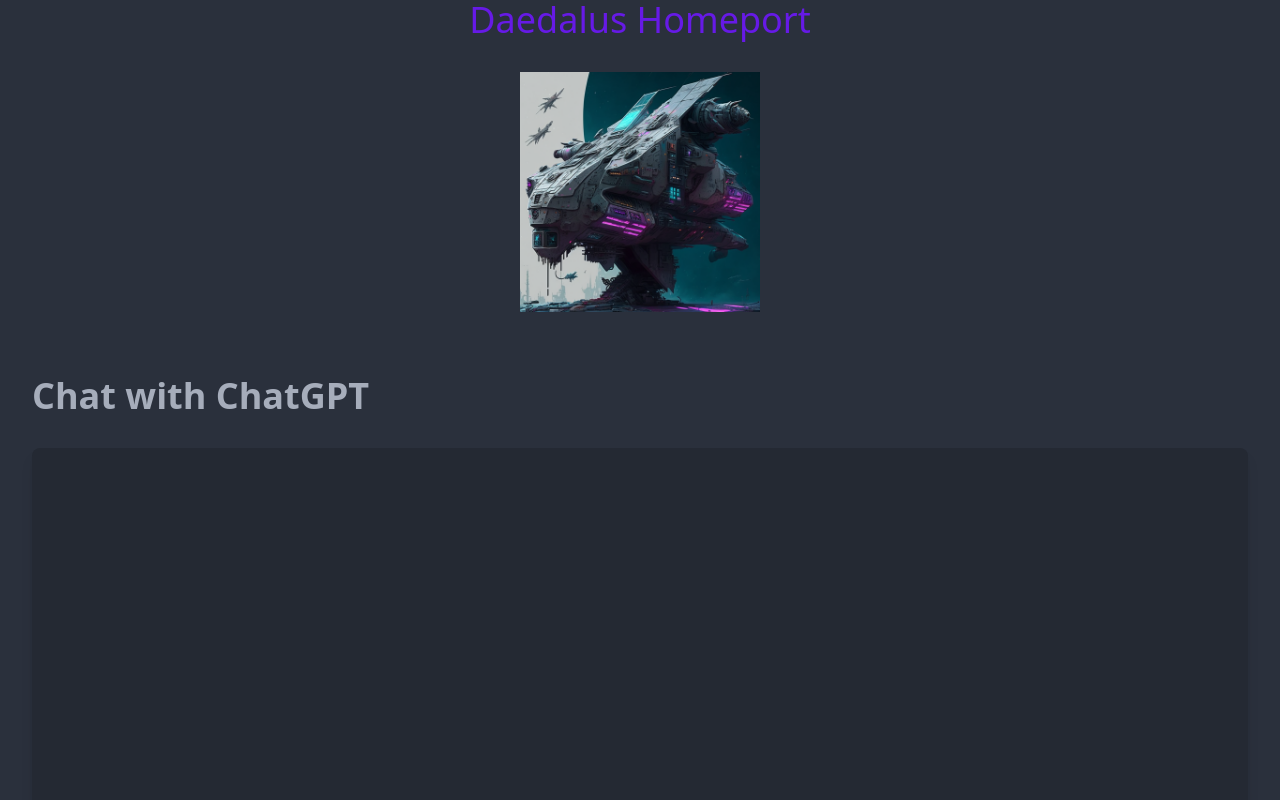
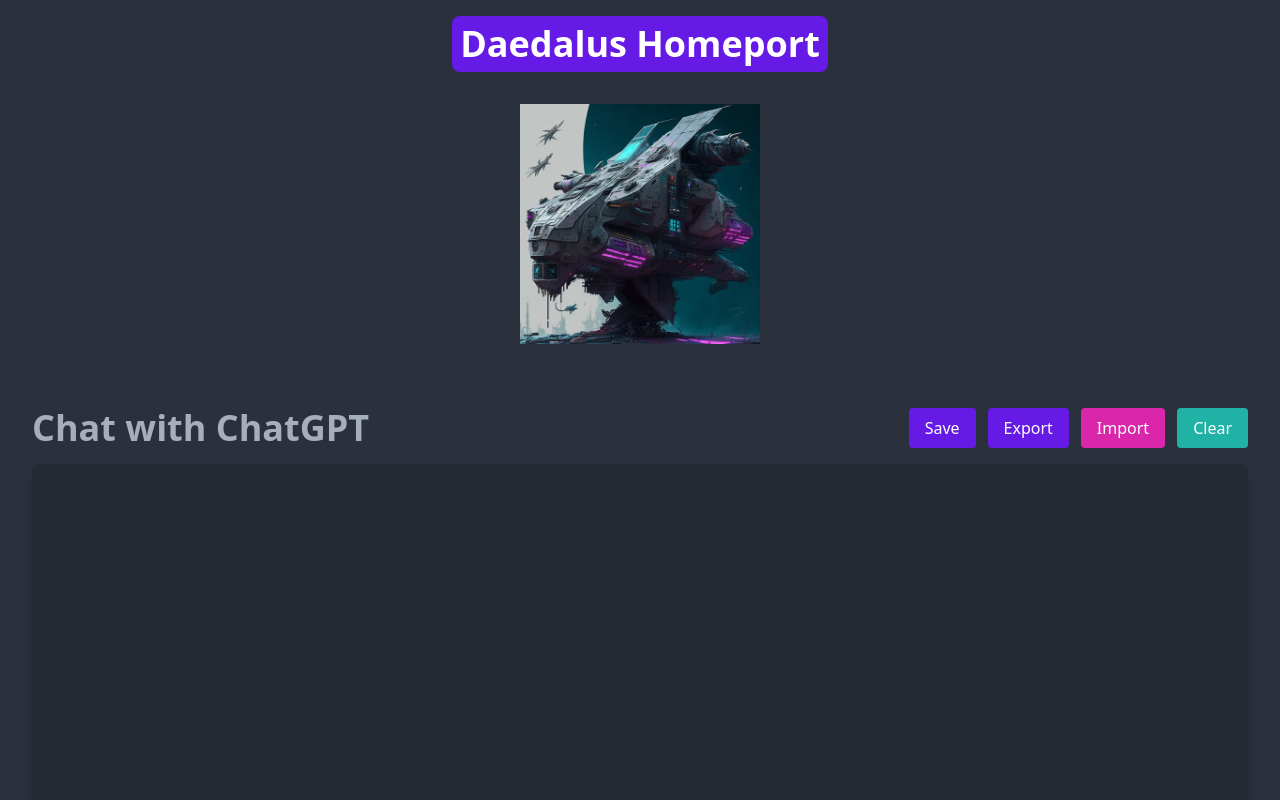
Before and after one commit to DaedalusHub/daedalus-homeport, a Next.js app: page / in a window 1280 px wide. Shown: the top 800 px of the page. Built offline with nearby package versions, Linux system fonts and the light colour scheme.

Commit message:
feat(chat): add import & export

```diff
--- a/components/Chat.tsx
+++ b/components/Chat.tsx
@@ -1,6 +1,7 @@
 import React, { useState } from 'react';
 import ChatInput from './ChatInput';
 import ChatHistory from './ChatHistory';
+import ChatHeader from './ChatHeader';
 import { requestAPI } from '../utils';
 
 interface Message {
@@ -24,9 +25,49 @@ const Chat: React.FC = () => {
         addMessage('ChatGPT', chatGPTResponse);
     };
 
+    const handleSave = () => {
+        const chatText = messages
+            .map((message) => `--${message.author}--\n\n${message.content}`)
+            .join('\n\n\n');
+
+        const blob = new Blob([chatText], { type: 'text/plain;charset=utf-8' });
+        const href = URL.createObjectURL(blob);
+        const link = document.createElement('a');
+        link.href = href;
+        link.download = 'chat_history.txt';
+        link.click();
+        URL.revokeObjectURL(href);
+    };
+
+    const handleClear = () => {
+        setMessages([]);
+    };
+
+    const handleExport = () => {
+        const data = JSON.stringify(messages);
+        const blob = new Blob([data], {
+            type: 'application/json;charset=utf-8'
+        });
+        const href = URL.createObjectURL(blob);
+        const link = document.createElement('a');
+        link.href = href;
+        link.download = 'chat_history.json';
+        link.click();
+        URL.revokeObjectURL(href);
+    };
+
+    const handleImport = (importedMessages: Message[]) => {
+        setMessages(importedMessages);
+    };
+
     return (
         <div className="bg-base-100 p-8 min-h-screen flex flex-col w-screen">
-            <h1 className="text-4xl font-bold mb-8">Chat with ChatGPT</h1>
+            <ChatHeader
+                onSave={handleSave}
+                onClear={handleClear}
+                onExport={handleExport}
+                onImport={handleImport}
+            />
             <div className="bg-base-200 p-6 rounded-lg shadow-lg flex flex-col flex-grow">
                 <ChatHistory messages={messages} />
                 <ChatInput onSubmit={handleUserMessage} />
--- /dev/null
+++ b/components/ChatHeader.tsx
@@ -0,0 +1,78 @@
+import React from 'react';
+
+interface ChatHeaderProps {
+    onSave: () => void;
+    onClear: () => void;
+    onExport: () => void;
+    onImport: (data: unknown[]) => void;
+}
+
+const ChatHeader: React.FC<ChatHeaderProps> = ({
+    onSave,
+    onClear,
+    onExport,
+    onImport
+}) => {
+    const handleFileSelect = (e: React.ChangeEvent<HTMLInputElement>) => {
+        const file = e.target.files && e.target.files[0];
+        if (!file) return;
+
+        const reader = new FileReader();
+        reader.onload = (event) => {
+            try {
+                const data = JSON.parse(event.target?.result as string);
+                if (Array.isArray(data)) {
+                    onImport(data);
+                } else {
+                    new Error('Invalid data format');
+                }
+            } catch (err) {
+                alert('Invalid JSON format');
+            }
+        };
+        reader.readAsText(file);
+    };
+
+    return (
+        <div className="flex justify-between">
+            <h1 className="text-4xl font-bold text-base-100-contents">
+                Chat with ChatGPT
+            </h1>
+            <div className="flex space-x-3 mb-4 h-fit">
+                <button
+                    onClick={onSave}
+                    className="bg-primary text-white px-4 py-2 rounded"
+                >
+                    Save
+                </button>
+                <button
+                    onClick={onExport}
+                    className="bg-primary text-white px-4 py-2 rounded"
+                >
+                    Export
+                </button>
+                <label
+                    htmlFor="import"
+                    className="bg-secondary text-white px-4 py-2 rounded cursor-pointer"
+                >
+                    Import
+                </label>
+                <input
+                    type="file"
+                    id="import"
+                    accept=".json"
+                    onChange={handleFileSelect}
+                    style={{ display: 'none' }}
+                />
+                <button
+                    onClick={onClear}
+                    className="bg-accent text-white px-4 py-2 rounded"
+                >
+                    Clear
+                </button>
+            </div>
+        </div>
+    );
+};
+
+export default ChatHeader;
--- a/package.json
+++ b/package.json
@@ -1,6 +1,6 @@
 {
     "name": "daedalus-homeport",
-    "version": "0.1.10",
+    "version": "0.1.14",
     "private": true,
     "scripts": {
         "dev": "next dev -p 3000",
--- a/pages/index.tsx
+++ b/pages/index.tsx
@@ -10,7 +10,9 @@ export default function Home() {
             </Head>
 
             <main className="flex flex-col items-center space-y-8">
-                <h1 className="text-4xl text-primary">Daedalus Homeport</h1>
+                <h1 className="text-4xl font-bold bg-primary text-primary-content p-2 rounded-lg mt-4">
+                    Daedalus Homeport
+                </h1>
                 <a href="https://en.wikipedia.org/wiki/Daedalus">
                     <img
                         alt="Daedalus Homeport"
```
Also changed, not shown: 1 other file (tests, documents, lock files or other folders).
